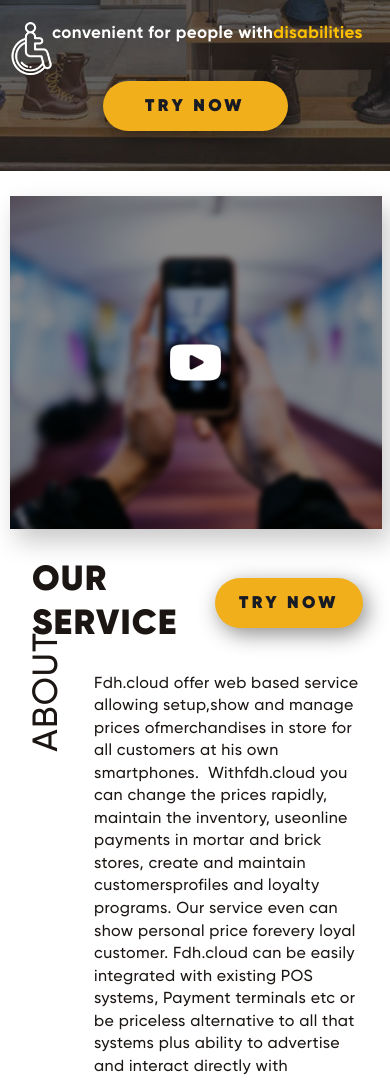
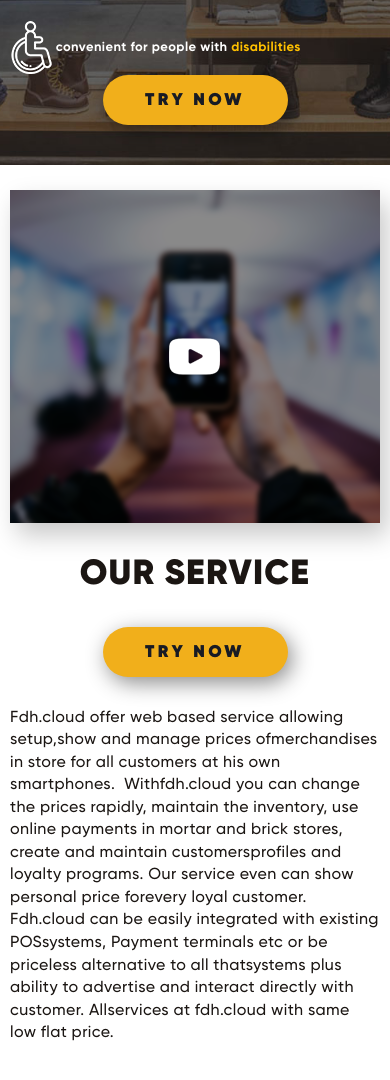
Before and after one commit to Sibi7/beacon-virtual, a website: page index.html in a window 390 px wide. Shown: the part 538-1618 px from the top of the page. Drawn offline with Linux system fonts and the light colour scheme; a web font is replaced by a local one.

Commit message:
responsive about section

```diff
--- a/app/sass/content/_services.scss
+++ b/app/sass/content/_services.scss
@@ -1,13 +1,14 @@
 .services {
-  display: flex;
+  display: block;
   width: 100%;
+  float: left;
   position: relative;
   &__wrapper {
     display: flex;
     width: 100%;
     margin-top: 80px;
     margin-bottom: 90px;
-    @include breakpoint(max-width 992px){
+    @include breakpoint(max-width 992px) {
       width: 100%;
       flex-direction: column;
       margin-top: 25px;
@@ -16,7 +17,7 @@
       width: 50%;
       display: flex;
       position: relative;
-      @include breakpoint(max-width 992px){
+      @include breakpoint(max-width 992px) {
         width: 100%;
       }
       .player {
@@ -62,17 +63,21 @@
       width: 50%;
       padding-left: 22px;
       padding-right: 19px;
-      @include breakpoint(max-width 992px){
+      @include breakpoint(max-width 992px) {
         width: 100%;
         margin-top: 30px;
+        padding: 0;
       }
-      .wrap{
+      .wrap {
         width: 100%;
         display: flex;
         justify-content: space-between;
         align-items: center;
-
-        h2{
+        @include breakpoint(max-width 660px) {
+          flex-wrap: wrap;
+          justify-content: center;
+        }
+        h2 {
           color: #1b1613;
           font-family: $gilRoyBlack;
           font-size: 48px;
@@ -81,11 +86,14 @@
           text-transform: uppercase;
           letter-spacing: 1.2px;
           margin: 0;
-          @include breakpoint(max-width 1200px){
+          @include breakpoint(max-width 1200px) {
             font-size: 35px;
+            text-align: center;
+
           }
 
-          &:after{
+        }
+          &:after {
             content: 'About';
             position: absolute;
             left: -40px;
@@ -98,15 +106,22 @@
             text-transform: uppercase;
             letter-spacing: 1.2px;
             transform: rotate(-90deg);
-            @include breakpoint(max-width 992px){
+            @include breakpoint(max-width 992px) {
               left: -22px;
               top: 111px;
               font-size: 35px;
             }
+            @include breakpoint(max-width 660px) {
+              display: none;
+            }
+          }
+        .button{
+          @include breakpoint(max-width 660px){
+            margin: 30px;
           }
         }
       }
-      p{
+      p {
         color: #1b1613;
         font-size: 16px;
         display: block;
@@ -116,11 +131,15 @@
         letter-spacing: 0.4px;
         max-width: 475px;
         margin: 26px 0;
-        @include breakpoint(max-width 1200px){
+        @include breakpoint(max-width 1200px) {
           padding-left: 62px;
         }
-        @include breakpoint(max-width 992px){
+        @include breakpoint(max-width 992px) {
           max-width: inherit;
+        }
+        @include breakpoint(max-width 660px){
+          padding-left: 0;
+          margin: 0;
         }
       }
     }
--- a/app/sass/header/_head.scss
+++ b/app/sass/header/_head.scss
@@ -128,7 +128,7 @@
     p {
       margin: 0;
       letter-spacing: 1.7px;
-      font-size: 33px;
+      font-size: 32px;
       font-family: $gilRoyExtraB;
     }
   }
@@ -220,6 +220,10 @@
           font-weight: 700;
           letter-spacing: 0.42px;
           display: inline-flex;
+          @include breakpoint(max-width 660px){
+            font-size: 13px;
+            display: inline-block;
+          }
           span {
             color: #ffc000;
           }
```
Also changed, not shown: css/styles.min.css.
